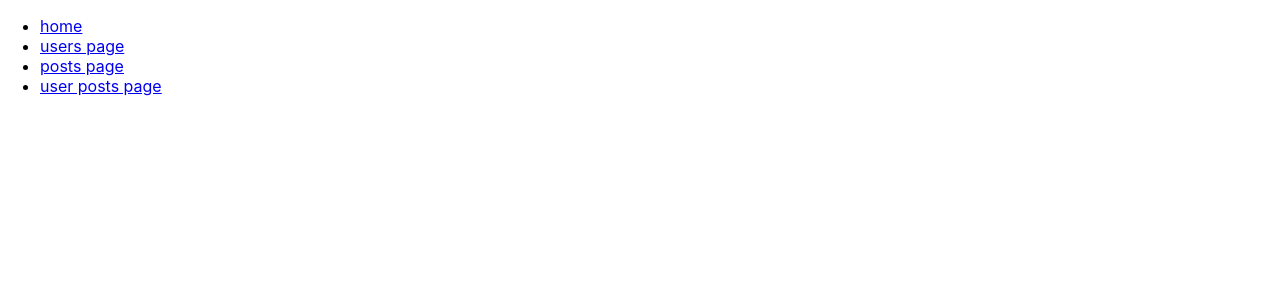
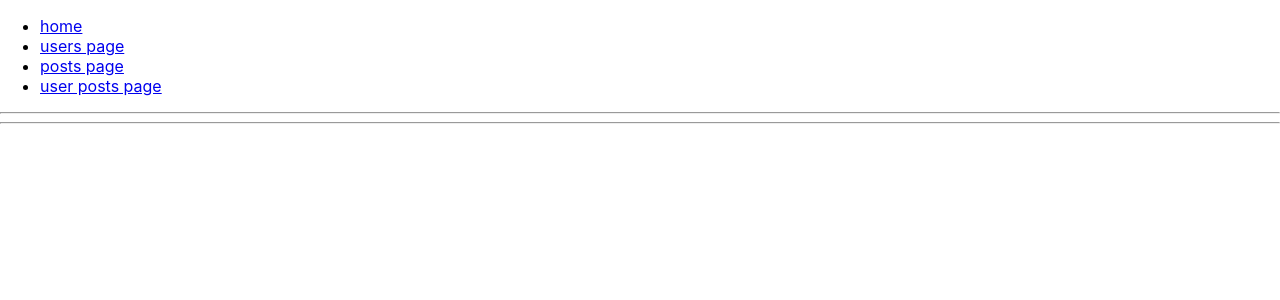
Before and after one commit to BKhmil/react-okten-khmil, a React (Create React App) app: page / in a window 1280 px wide. Shown: the top 300 px of the page. Built offline with nearby package versions, Linux system fonts and the light colour scheme; no server answers.

Commit message:
lesson 11 context as state manager prac

```diff
--- a/src/App.tsx
+++ b/src/App.tsx
@@ -10,11 +10,14 @@ import {IPost} from "./models/IPost";
 const App: FC = () => {
     const [users, setUsers] = useState<IUser[]>([]);
     const [posts, setPosts] = useState<IPost[]>([]);
+    const [favoriteUser, setFavoriteUser] = useState<IUser | null>(null);
 
     useEffect(() => {
         userService.getUsers().then(value => setUsers(value.data));
         postService.getPosts().then(value => setPosts(value.data));
     }, []);
+
+    const lift = (obj: IUser) => setFavoriteUser(obj);
 
     return (
         <>
@@ -22,7 +25,8 @@ const App: FC = () => {
             <MyContext.Provider value={
                 {
                     userStore: {
-                        allUsers: users
+                        allUsers: users,
+                        setFavoriteUser: (obj: IUser) => lift(obj)
                     },
                     postStore: {
                         allPosts: posts
@@ -31,6 +35,10 @@ const App: FC = () => {
             }>
                 <Outlet/>
             </MyContext.Provider>
+
+            <hr/>
+            {favoriteUser && <div>{'Favorite user: ' + favoriteUser.name}</div>}
+            <hr/>
         </>
     );
 }
--- a/src/components/UserComponent.tsx
+++ b/src/components/UserComponent.tsx
@@ -1,14 +1,18 @@
 import React, {FC} from 'react';
 import {IUser} from "../models/IUser";
+import {useMyContext} from "../context/MyContext";
 
 interface IProps {
     user: IUser;
 }
 const UserComponent: FC<IProps> = ({user}) => {
+    const {userStore: {setFavoriteUser}} = useMyContext();
+
     return (
         <div style={{width: '18vw', border: 'solid black 2px', padding: '3px', margin: '3px'}}>
             <div>id: {user.id}</div>
             <div>name: {user.name}</div>
+            <button onClick={() => setFavoriteUser(user)}>set user as favorite</button>
         </div>
     );
 };
--- a/src/context/MyContext.ts
+++ b/src/context/MyContext.ts
@@ -4,7 +4,8 @@ import {IPost} from "../models/IPost";
 
 type TStore = {
     userStore: {
-        allUsers: IUser[]
+        allUsers: IUser[],
+        setFavoriteUser: (obj: IUser) => void
     },
     postStore: {
         allPosts: IPost[]
@@ -13,7 +14,8 @@ type TStore = {
 
 const defaultValue: TStore = {
     userStore: {
-        allUsers: []
+        allUsers: [],
+        setFavoriteUser: () => {}
     },
     postStore: {
         allPosts: []
```
